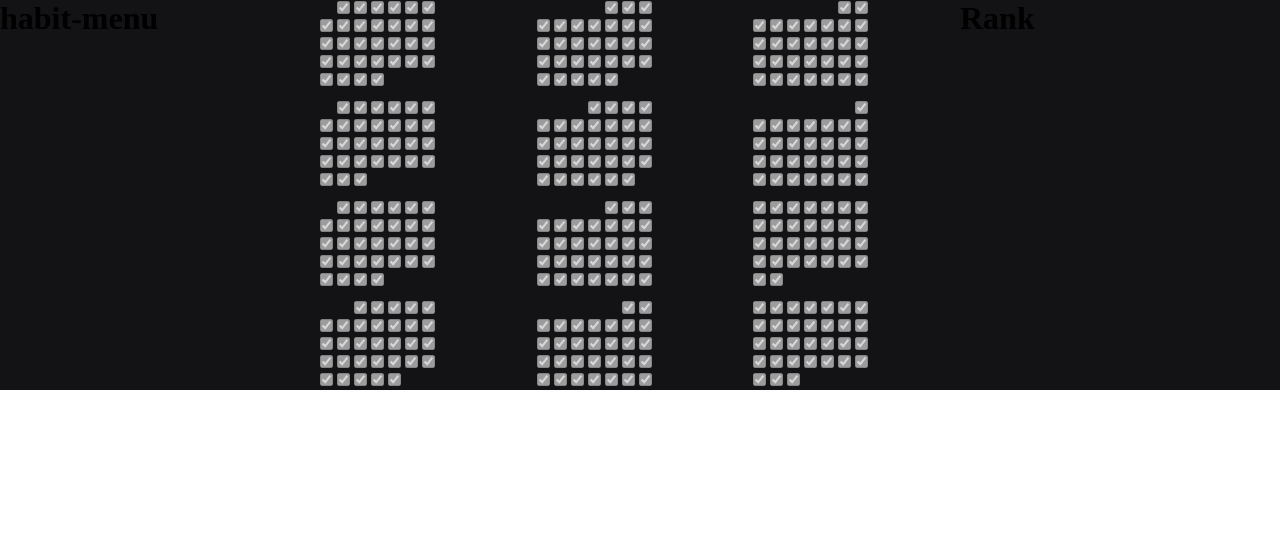
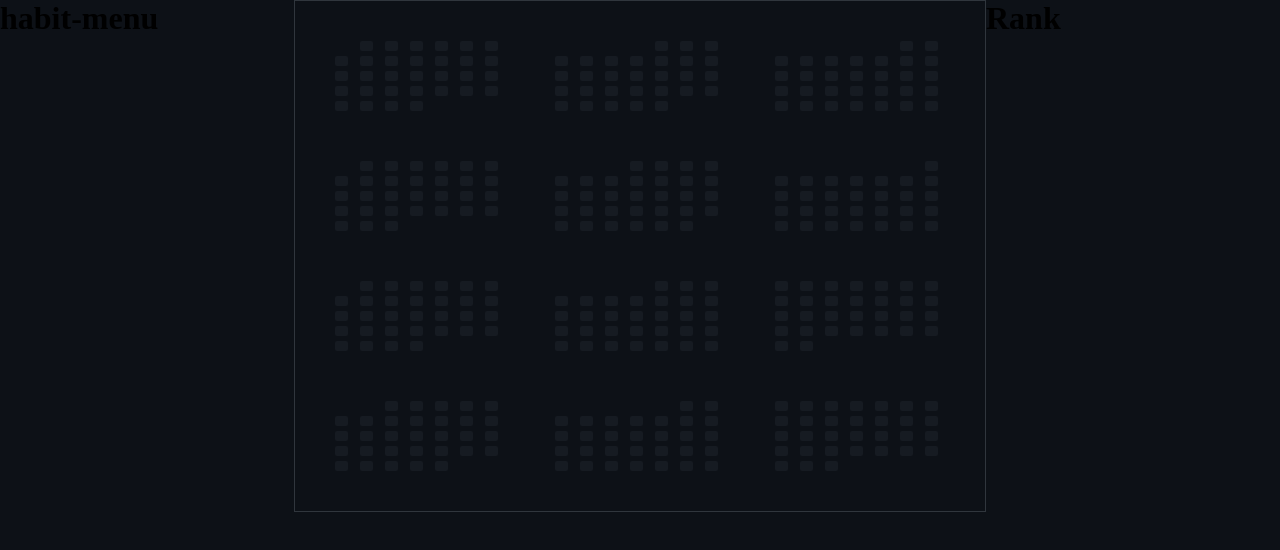
Before and after one commit to LucasOliveira332/league-of-habits, a React (Vite) app in the folder Client/LeagueOfHabits.Client/: page / in a window 1280 px wide. Shown: the top 550 px of the page. Built offline with nearby package versions, Linux system fonts and the light colour scheme.

Commit message:
add: date formatter

```diff
--- a/Client/LeagueOfHabits.Client/src/App.css
+++ b/Client/LeagueOfHabits.Client/src/App.css
@@ -3,9 +3,12 @@
   padding: 0;
 }
 
+body {
+  background: #0d1117;
+}
+
 #main {
   display: grid;
-  background: #131214;
   display: grid;
   grid-template-columns: 0.5fr 1fr 0.5fr;
 }
--- a/Client/LeagueOfHabits.Client/src/Components/HeatMap/HeatMap.css
+++ b/Client/LeagueOfHabits.Client/src/Components/HeatMap/HeatMap.css
@@ -6,3 +6,21 @@
 .checkbox-hidden {
   opacity: 0;
 }
+
+.month {
+  padding: 20px;
+  display: grid;
+  grid-template-columns: repeat(7, 20px);
+  gap: 5px;
+}
+.checkbox-months {
+  padding: 20px;
+  border: 1px solid #30363d;
+}
+
+.box {
+  background: #161b22;
+  width: 3px;
+  padding: 5px;
+  border-radius: 2px;
+}
--- a/Client/LeagueOfHabits.Client/src/Components/HeatMap/HeatMap.tsx
+++ b/Client/LeagueOfHabits.Client/src/Components/HeatMap/HeatMap.tsx
@@ -1,38 +1,34 @@
 import './HeatMap.css';
 function MonthCheckBox({ monthNumber }: { monthNumber: number }) {
+  const formatDatePtBr = new Intl.DateTimeFormat('pt-BR', {
+    weekday: 'short',
+    year: 'numeric',
+    month: 'long',
+    day: 'numeric',
+  });
+
   const week = Array.from({ length: 35 }, (_, index) => index + 1);
-  const initialDate = new Date(2024, monthNumber).getDay();
-  const finalDate = new Date(2024, monthNumber + 1, 0).getDate() + initialDate;
+  const date = new Date(2024, monthNumber);
+  const firstDayOfTheWeek = date.getDay();
+  const finalDate =
+    new Date(2024, monthNumber + 1, 0).getDate() + firstDayOfTheWeek;
 
   return (
     <>
       <div className="month">
         {week.map((_, index) => {
-          if (index < initialDate) {
+          if (index < firstDayOfTheWeek) {
             return (
               <>
-                <input
-                  key={index}
-                  title={'formatDate'}
-                  className={'checkbox-hidden'}
-                  type="checkbox"
-                />
+                <span className="box checkbox-hidden"></span>
                 {(index + 1) % 7 == 0 ? <br></br> : ' '}
               </>
             );
           } else if (index < finalDate) {
+            const formatDate = formatDatePtBr.format(date);
             return (
               <>
-                <input
-                  key={index}
-                  title={'formatDate'}
-                  className="checkbox"
-                  type="checkbox"
-                  disabled={true}
-                  checked={true}
-                />
-                <span className="box"></span>
-                {(index + 1) % 7 == 0 ? <br></br> : ' '}
+                <span title={formatDate} className="box"></span>
               </>
             );
           }
```
